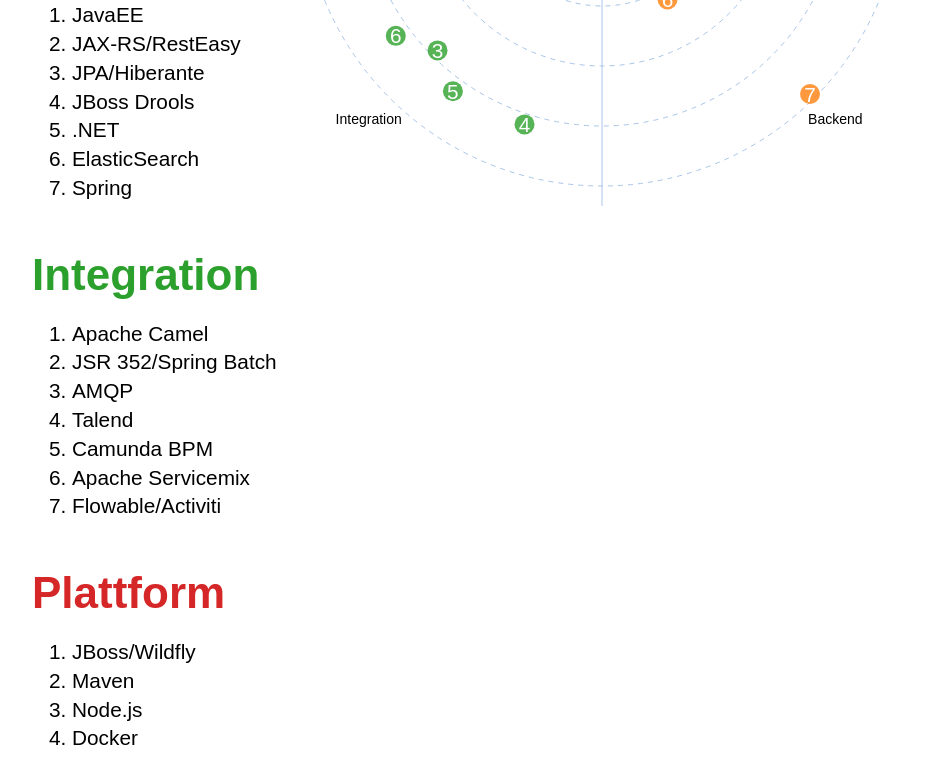
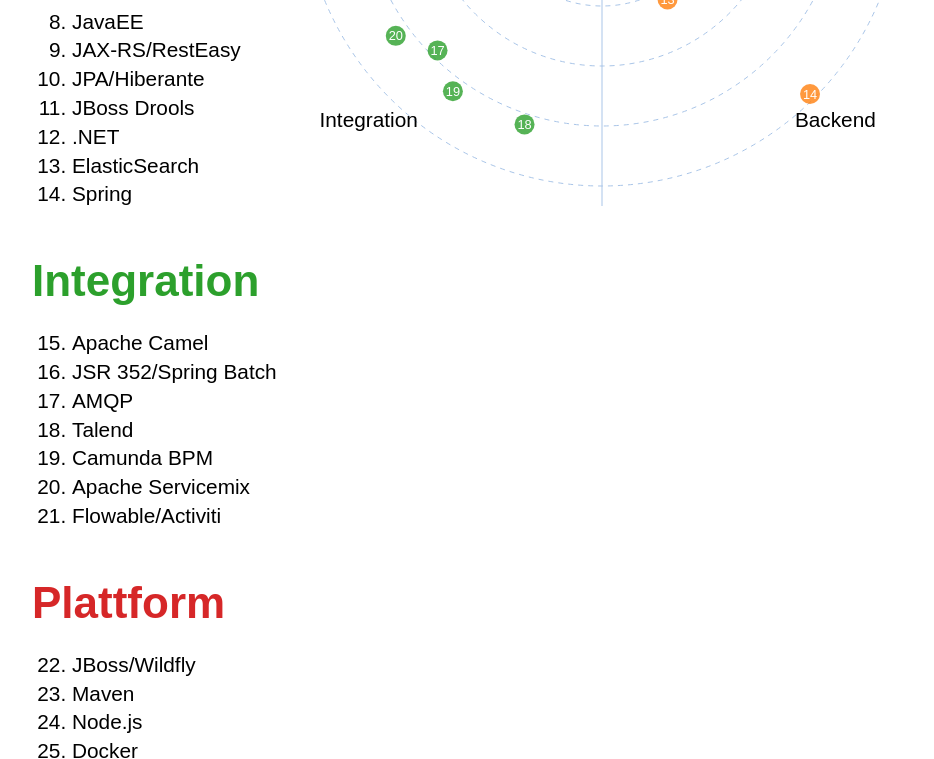
Before and after one commit to Cofinpro/Tech-Radar, a plain HTML site: page index.html in a window 1280 px wide. Shown: the part 554-1313 px from the top of the page, without its empty margins (158-1092 px from the left). Drawn offline with nearby package versions, Linux system fonts and the light colour scheme.

Commit message:
continuous numbers

```diff
--- a/style.css
+++ b/style.css
@@ -6,7 +6,7 @@ body {
     line-height: 1.5rem;
 }
 
-// Lists
+/* Lists */
 ul,
 ol {
   margin-top: 1.5rem;
@@ -45,3 +45,7 @@ h3 {
     display: grid;
     grid-template-columns: 250px auto;
 }
+
+#radar .dot {
+    font-size: 0.8rem;
+}
--- a/tech-radar.js
+++ b/tech-radar.js
@@ -97,8 +97,7 @@ function RadarChart(id, data) {
 	//Append the labels at each axis
 	axis.append("text")
 		.attr("class", "legend")
-		.style("font-size", "14px")
-		.attr("text-anchor", "middle")
+        .attr("text-anchor", "middle")
 		.attr("dy", "0.35em")
 		.attr("x", function(d, i){ return rScale(cfg.labelFactor) * Math.cos(angleSlice*i - Math.PI/4); })
 		.attr("y", function(d, i){ return rScale(cfg.labelFactor) * Math.sin(angleSlice*i - Math.PI/4); })
@@ -140,18 +139,13 @@ function RadarChart(id, data) {
             radarCircle.append('circle')
                 .attr("class", "radarCircle")
                 .attr("r", cfg.dotRadius)
-                .style("fill", function () {
-                    return cfg.color[c];
-                })
+                .style("fill", function () { return cfg.color[c]; })
                 .style("fill-opacity", 0.8)
-                .append("title").text(function (d) {
-                return d.name;
-            });
+                .append("title").text(function (d) { return d.name; });
 
             radarCircle
-                .append("text").text(function (data) {
-                return data.number;
-            })
+                .append("text").text(function (data) { return data.number; })
+                .attr("class", "dot")
                 .attr("fill", "white")
                 .attr("text-anchor", "middle")
                 .attr("dominant-baseline", "central");
@@ -173,11 +167,12 @@ function getRandomArbitrary(min, max) {
  * per section and circle.
  */
 function enrichData(data) {
-	data.forEach(function(section) {
+    let technologyNumber = 1;
+    data.forEach(function(section) {
 		section.circleCounts = {1:0, 2:0, 3:0, 4:0};
-		section.items.forEach(function(technology, index) {
+		section.items.forEach(function(technology) {
             technology.idInCircle = ++section.circleCounts[technology.circle];
-            technology.number = index+1;
+            technology.number = technologyNumber++;
 		});
     });
 }
@@ -191,13 +186,13 @@ function drawLegend(data, cfg) {
         .append("div");
 
     // append the heading
-    legendSection.append("h2").text(function (d) {
-        return d.name;
-	})
-	.style("color", function (d, i) { return cfg.color[i]; });
+    legendSection
+        .append("h2").text(function (d) { return d.name; })
+        .style("color", function (d, i) { return cfg.color[i]; });
 
     // append the list
     legendSection.append("ol")
+        .attr('start', function(d) { return d.items[0].number; })
         .selectAll('li')
         .data(function(d) { return d.items; })
         .enter()
```
